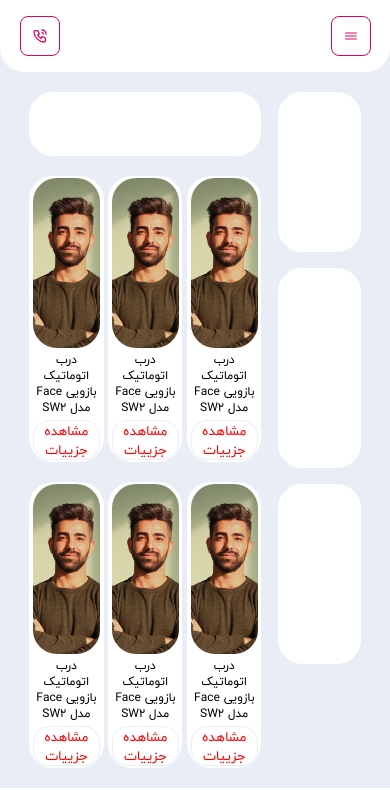
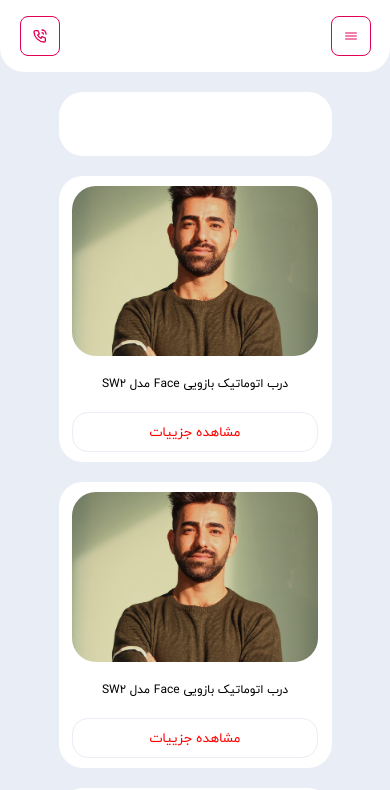
Before and after one commit to saeedmazarei/store-app, a React (Vite) app: page / in a window 390 px wide. Shown: the top 790 px of the page. Built offline with nearby package versions, Linux system fonts and the light colour scheme.

Commit message:
Make the main section of website responsive for all screen sizes

```diff
--- a/src/components/home/Index.module.scss
+++ b/src/components/home/Index.module.scss
@@ -4,3 +4,10 @@
     justify-content: space-between;
     align-items: flex-start;
 }
+
+@media (max-width: 540px) {
+    .main-container {
+        justify-content: center;
+        width: 100%;
+    }
+}
--- a/src/components/home/filters-and-search/FilterAndSearch.module.scss
+++ b/src/components/home/filters-and-search/FilterAndSearch.module.scss
@@ -5,3 +5,9 @@
     flex-direction: column;
     justify-content: space-between;
 }
+
+@media (max-width: 540px) {
+    .filter-search-container {
+        display: none;
+    }
+}
--- a/src/components/home/products-list/product-item/ProductItem.module.scss
+++ b/src/components/home/products-list/product-item/ProductItem.module.scss
@@ -41,3 +41,15 @@
     background-color: red;
     color: #e9edf5;
 }
+
+@media (max-width: 767px) {
+    .card {
+        width: 48%;
+    }
+}
+
+@media (max-width: 480px) {
+    .card {
+        width: 100%;
+    }
+}
```
Also changed, not shown: src/components/home/products-list/ProductsList.module.scss (line endings or trailing spaces).
